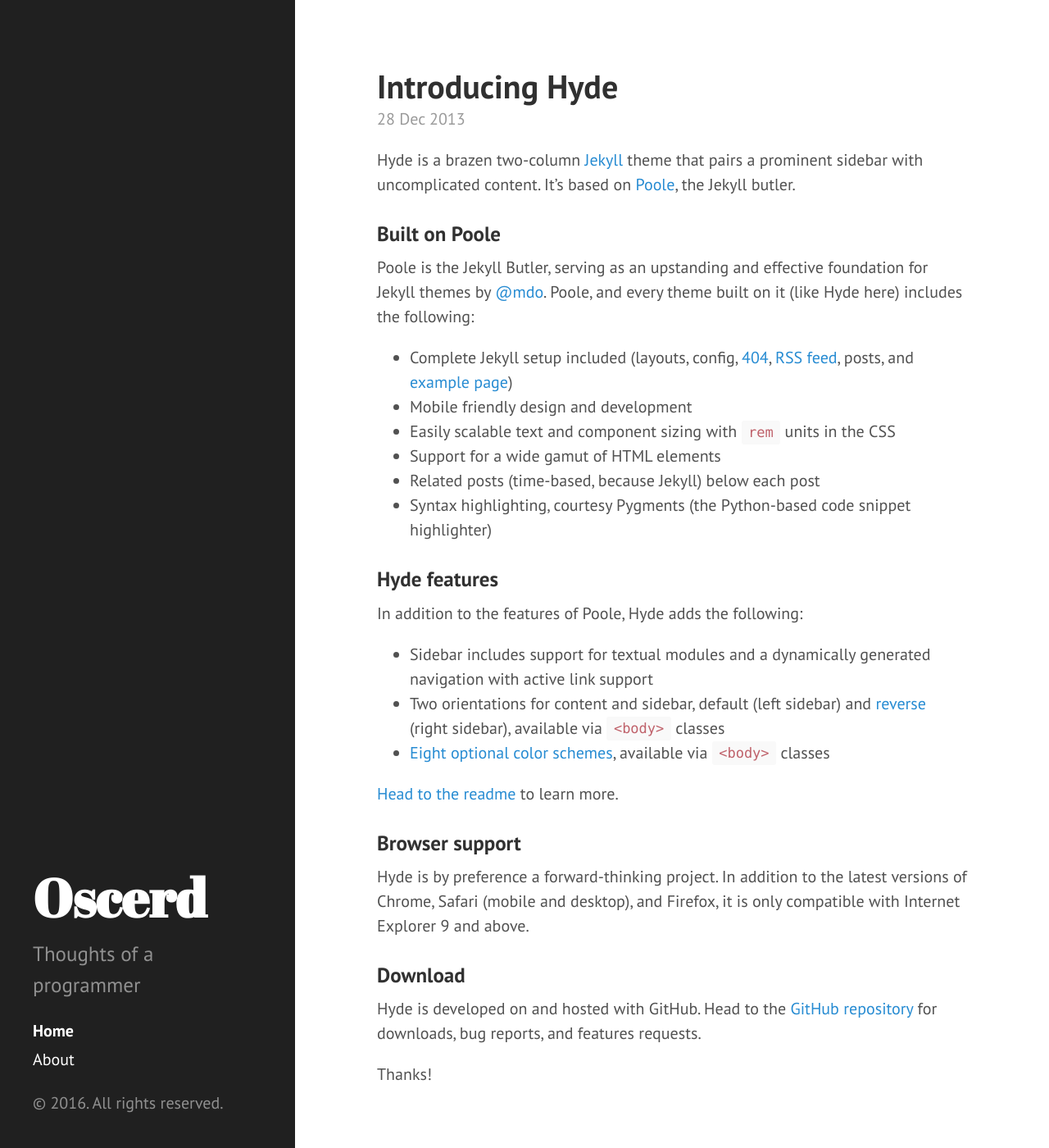
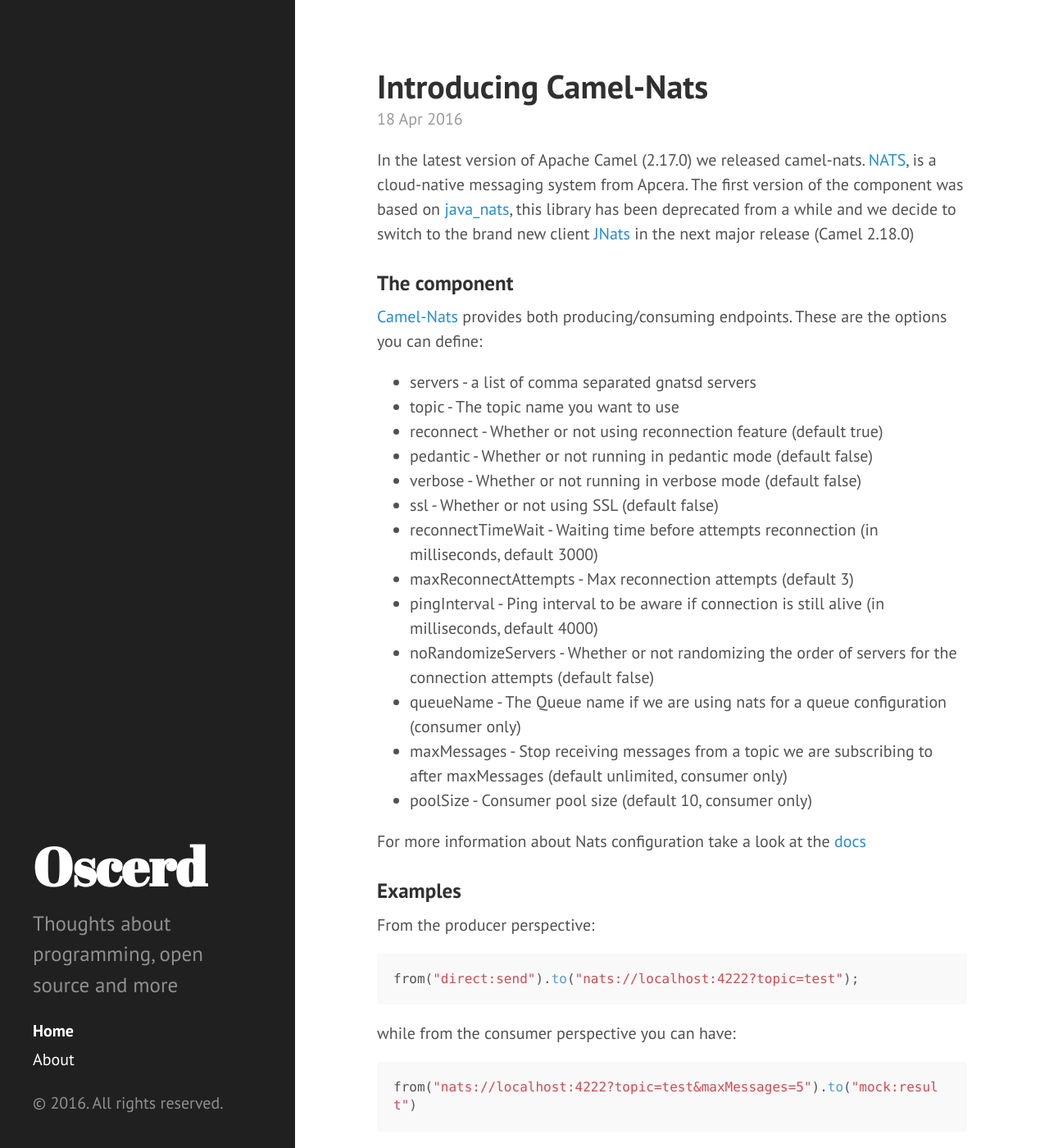
Before and after one commit to oscerd/oscerd.github.io, a Jekyll site: the page built from index.html, in a window 1280 px wide and 1400 px high. Shown: the whole window at 82% size. Built offline with Jekyll 4.4.1, drawn with Linux system fonts in a browser that asks for light colours; Markdown is read by kramdown in place of the engine named in the settings; the list of posts is cut into pages by our own code; some of the changed text lies outside the part shown.

Commit message:
Adjustements and first post

````diff
--- a/CNAME
+++ b/CNAME
@@ -1 +1 @@
-hyde.getpoole.com
+oscer.github.io
--- a/_config.yml
+++ b/_config.yml
@@ -8,9 +8,9 @@
 
 # Setup
 title:            Oscerd
-tagline:          'Test'
-description:      'Thoughts of a programmer'
-url:              http://hyde.getpoole.com
+tagline:          'Open source'
+description:      'Thoughts about programming, open source and more'
+url:              http://oscerd.github.io
 baseurl:          /
 
 author:
--- a/_posts/2012-02-06-whats-jekyll.md
+++ /dev/null
@@ -1,12 +0,0 @@
----
-layout: post
-title: What's Jekyll?
----
-
-[Jekyll](http://jekyllrb.com) is a static site generator, an open-source tool for creating simple yet powerful websites of all shapes and sizes. From [the project's readme](https://github.com/mojombo/jekyll/blob/master/README.markdown):
-
-  > Jekyll is a simple, blog aware, static site generator. It takes a template directory [...] and spits out a complete, static website suitable for serving with Apache or your favorite web server. This is also the engine behind GitHub Pages, which you can use to host your project’s page or blog right here from GitHub.
-
-It's an immensely useful tool and one we encourage you to use here with Hyde.
-
-Find out more by [visiting the project on GitHub](https://github.com/mojombo/jekyll).
--- a/_posts/2012-02-07-example-content.md
+++ /dev/null
@@ -1,138 +0,0 @@
----
-layout: post
-title: Example content
----
-
-
-<div class="message">
-  Howdy! This is an example blog post that shows several types of HTML content supported in this theme.
-</div>
-
-Cum sociis natoque penatibus et magnis <a href="#">dis parturient montes</a>, nascetur ridiculus mus. *Aenean eu leo quam.* Pellentesque ornare sem lacinia quam venenatis vestibulum. Sed posuere consectetur est at lobortis. Cras mattis consectetur purus sit amet fermentum.
-
-> Curabitur blandit tempus porttitor. Nullam quis risus eget urna mollis ornare vel eu leo. Nullam id dolor id nibh ultricies vehicula ut id elit.
-
-Etiam porta **sem malesuada magna** mollis euismod. Cras mattis consectetur purus sit amet fermentum. Aenean lacinia bibendum nulla sed consectetur.
-
-## Inline HTML elements
-
-HTML defines a long list of available inline tags, a complete list of which can be found on the [Mozilla Developer Network](https://developer.mozilla.org/en-US/docs/Web/HTML/Element).
-
-- **To bold text**, use `<strong>`.
-- *To italicize text*, use `<em>`.
-- Abbreviations, like <abbr title="HyperText Markup Langage">HTML</abbr> should use `<abbr>`, with an optional `title` attribute for the full phrase.
-- Citations, like <cite>&mdash; Mark otto</cite>, should use `<cite>`.
-- <del>Deleted</del> text should use `<del>` and <ins>inserted</ins> text should use `<ins>`.
-- Superscript <sup>text</sup> uses `<sup>` and subscript <sub>text</sub> uses `<sub>`.
-
-Most of these elements are styled by browsers with few modifications on our part.
-
-## Heading
-
-Vivamus sagittis lacus vel augue rutrum faucibus dolor auctor. Duis mollis, est non commodo luctus, nisi erat porttitor ligula, eget lacinia odio sem nec elit. Morbi leo risus, porta ac consectetur ac, vestibulum at eros.
-
-### Code
-
-Cum sociis natoque penatibus et magnis dis `code element` montes, nascetur ridiculus mus.
-
-{% highlight js %}
-// Example can be run directly in your JavaScript console
-
-// Create a function that takes two arguments and returns the sum of those arguments
-var adder = new Function("a", "b", "return a + b");
-
-// Call the function
-adder(2, 6);
-// > 8
-{% endhighlight %}
-
-Aenean lacinia bibendum nulla sed consectetur. Etiam porta sem malesuada magna mollis euismod. Fusce dapibus, tellus ac cursus commodo, tortor mauris condimentum nibh, ut fermentum massa.
-
-### Gists via GitHub Pages
-
-Vestibulum id ligula porta felis euismod semper. Nullam quis risus eget urna mollis ornare vel eu leo. Donec sed odio dui.
-
-{% gist 5555251 gist.md %}
-
-Aenean eu leo quam. Pellentesque ornare sem lacinia quam venenatis vestibulum. Nullam quis risus eget urna mollis ornare vel eu leo. Cum sociis natoque penatibus et magnis dis parturient montes, nascetur ridiculus mus. Donec sed odio dui. Vestibulum id ligula porta felis euismod semper.
-
-### Lists
-
-Cum sociis natoque penatibus et magnis dis parturient montes, nascetur ridiculus mus. Aenean lacinia bibendum nulla sed consectetur. Etiam porta sem malesuada magna mollis euismod. Fusce dapibus, tellus ac cursus commodo, tortor mauris condimentum nibh, ut fermentum massa justo sit amet risus.
-
-* Praesent commodo cursus magna, vel scelerisque nisl consectetur et.
-* Donec id elit non mi porta gravida at eget metus.
-* Nulla vitae elit libero, a pharetra augue.
-
-Donec ullamcorper nulla non metus auctor fringilla. Nulla vitae elit libero, a pharetra augue.
-
-1. Vestibulum id ligula porta felis euismod semper.
-2. Cum sociis natoque penatibus et magnis dis parturient montes, nascetur ridiculus mus.
-3. Maecenas sed diam eget risus varius blandit sit amet non magna.
-
-Cras mattis consectetur purus sit amet fermentum. Sed posuere consectetur est at lobortis.
-
-<dl>
-  <dt>HyperText Markup Language (HTML)</dt>
-  <dd>The language used to describe and define the content of a Web page</dd>
-
-  <dt>Cascading Style Sheets (CSS)</dt>
-  <dd>Used to describe the appearance of Web content</dd>
-
-  <dt>JavaScript (JS)</dt>
-  <dd>The programming language used to build advanced Web sites and applications</dd>
-</dl>
-
-Integer posuere erat a ante venenatis dapibus posuere velit aliquet. Morbi leo risus, porta ac consectetur ac, vestibulum at eros. Nullam quis risus eget urna mollis ornare vel eu leo.
-
-### Images
-
-Quisque consequat sapien eget quam rhoncus, sit amet laoreet diam tempus. Aliquam aliquam metus erat, a pulvinar turpis suscipit at.
-
-![placeholder](http://placehold.it/800x400 "Large example image")
-![placeholder](http://placehold.it/400x200 "Medium example image")
-![placeholder](http://placehold.it/200x200 "Small example image")
-
-### Tables
-
-Aenean lacinia bibendum nulla sed consectetur. Lorem ipsum dolor sit amet, consectetur adipiscing elit.
-
-<table>
-  <thead>
-    <tr>
-      <th>Name</th>
-      <th>Upvotes</th>
-      <th>Downvotes</th>
-    </tr>
-  </thead>
-  <tfoot>
-    <tr>
-      <td>Totals</td>
-      <td>21</td>
-      <td>23</td>
-    </tr>
-  </tfoot>
-  <tbody>
-    <tr>
-      <td>Alice</td>
-      <td>10</td>
-      <td>11</td>
-    </tr>
-    <tr>
-      <td>Bob</td>
-      <td>4</td>
-      <td>3</td>
-    </tr>
-    <tr>
-      <td>Charlie</td>
-      <td>7</td>
-      <td>9</td>
-    </tr>
-  </tbody>
-</table>
-
-Nullam id dolor id nibh ultricies vehicula ut id elit. Sed posuere consectetur est at lobortis. Nullam quis risus eget urna mollis ornare vel eu leo.
-
------
-
-Want to see something else added? <a href="https://github.com/poole/poole/issues/new">Open an issue.</a>
--- a/_posts/2013-12-28-introducing-hyde.md
+++ /dev/null
@@ -1,37 +0,0 @@
----
-layout: post
-title: Introducing Hyde
----
-
-Hyde is a brazen two-column [Jekyll](http://jekyllrb.com) theme that pairs a prominent sidebar with uncomplicated content. It's based on [Poole](http://getpoole.com), the Jekyll butler.
-
-### Built on Poole
-
-Poole is the Jekyll Butler, serving as an upstanding and effective foundation for Jekyll themes by [@mdo](https://twitter.com/mdo). Poole, and every theme built on it (like Hyde here) includes the following:
-
-* Complete Jekyll setup included (layouts, config, [404](/404), [RSS feed](/atom.xml), posts, and [example page](/about))
-* Mobile friendly design and development
-* Easily scalable text and component sizing with `rem` units in the CSS
-* Support for a wide gamut of HTML elements
-* Related posts (time-based, because Jekyll) below each post
-* Syntax highlighting, courtesy Pygments (the Python-based code snippet highlighter)
-
-### Hyde features
-
-In addition to the features of Poole, Hyde adds the following:
-
-* Sidebar includes support for textual modules and a dynamically generated navigation with active link support
-* Two orientations for content and sidebar, default (left sidebar) and [reverse](https://github.com/poole/lanyon#reverse-layout) (right sidebar), available via `<body>` classes
-* [Eight optional color schemes](https://github.com/poole/hyde#themes), available via `<body>` classes
-
-[Head to the readme](https://github.com/poole/hyde#readme) to learn more.
-
-### Browser support
-
-Hyde is by preference a forward-thinking project. In addition to the latest versions of Chrome, Safari (mobile and desktop), and Firefox, it is only compatible with Internet Explorer 9 and above.
-
-### Download
-
-Hyde is developed on and hosted with GitHub. Head to the <a href="https://github.com/poole/hyde">GitHub repository</a> for downloads, bug reports, and features requests.
-
-Thanks!
--- /dev/null
+++ b/_posts/2016-04-18-introducing-camel-nats.md
@@ -0,0 +1,49 @@
+---
+layout: post
+title: Introducing Camel-Nats
+---
+
+In the latest version of Apache Camel (2.17.0) we released camel-nats. [NATS](https://nats.io), is a cloud-native messaging system from Apcera.
+The first version of the component was based on [java_nats](https://github.com/tyagihas/java_nats), this library has been deprecated from a while and we decide to switch
+to the brand new client [JNats](https://github.com/nats-io/jnats) in the next major release (Camel 2.18.0)
+
+### The component
+
+[Camel-Nats](https://github.com/apache/camel/tree/master/components/camel-nats) provides both producing/consuming endpoints. These are the options you can define:
+
+- servers - a list of comma separated gnatsd servers
+- topic - The topic name you want to use
+- reconnect - Whether or not using reconnection feature (default true)
+- pedantic - Whether or not running in pedantic mode (default false)
+- verbose - Whether or not running in verbose mode (default false)
+- ssl - Whether or not using SSL (default false)
+- reconnectTimeWait - Waiting time before attempts reconnection (in milliseconds, default 3000)
+- maxReconnectAttempts - Max reconnection attempts (default 3)
+- pingInterval - Ping interval to be aware if connection is still alive (in milliseconds, default 4000)
+- noRandomizeServers - Whether or not randomizing the order of servers for the connection attempts (default false)
+- queueName - The Queue name if we are using nats for a queue configuration (consumer only)
+- maxMessages - Stop receiving messages from a topic we are subscribing to after maxMessages (default unlimited, consumer only)
+- poolSize - Consumer pool size (default 10, consumer only)
+
+For more information about Nats configuration take a look at the [docs](http://nats.io/documentation/)
+
+### Examples
+
+From the producer perspective:
+
+```java
+from("direct:send").to("nats://localhost:4222?topic=test");
+```
+
+while from the consumer perspective you can have:
+
+```java
+from("nats://localhost:4222?topic=test&maxMessages=5").to("mock:result")
+```
+
+In this case you will consume messages from the topic test until you received 5 messages.
+
+The message from the consumer will have two headers:
+
+- CamelNatsMessageTimestamp, the timestamp of the consumed message
+- CamelNatsSubscriptionId, the Subscription Id of the consumer
--- a/about.md
+++ b/about.md
@@ -7,6 +7,7 @@
 
 * Apache Camel PMC Member
 * Apache Karaf Committer
-* Active on Fabric8, Hawtio, Apache Servicemix and other projects
+* Apache Servicemix Committer
+* Active on Fabric8, Hawtio and other projects
 
-This is just a personal blog.
+This is just a personal blog about open source, programming and more
````
Also changed, not shown: README.md (deleted).
